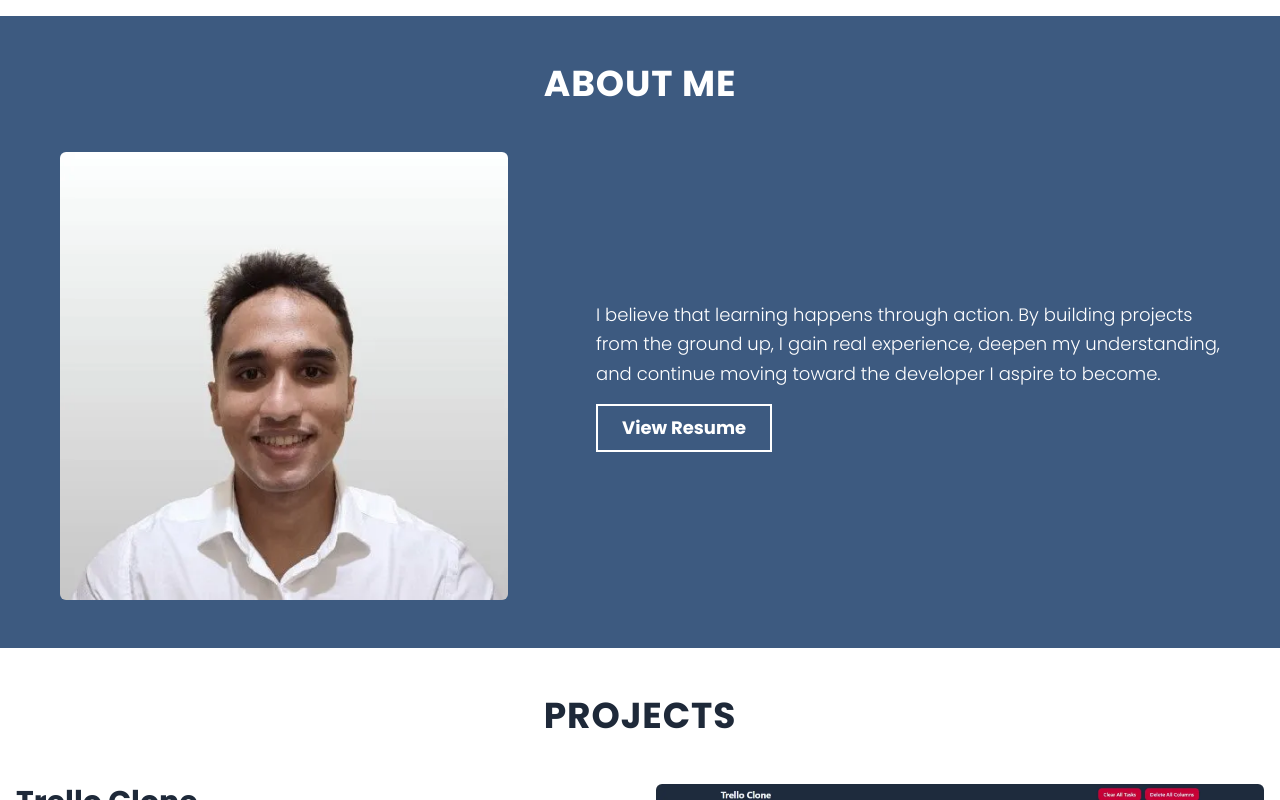
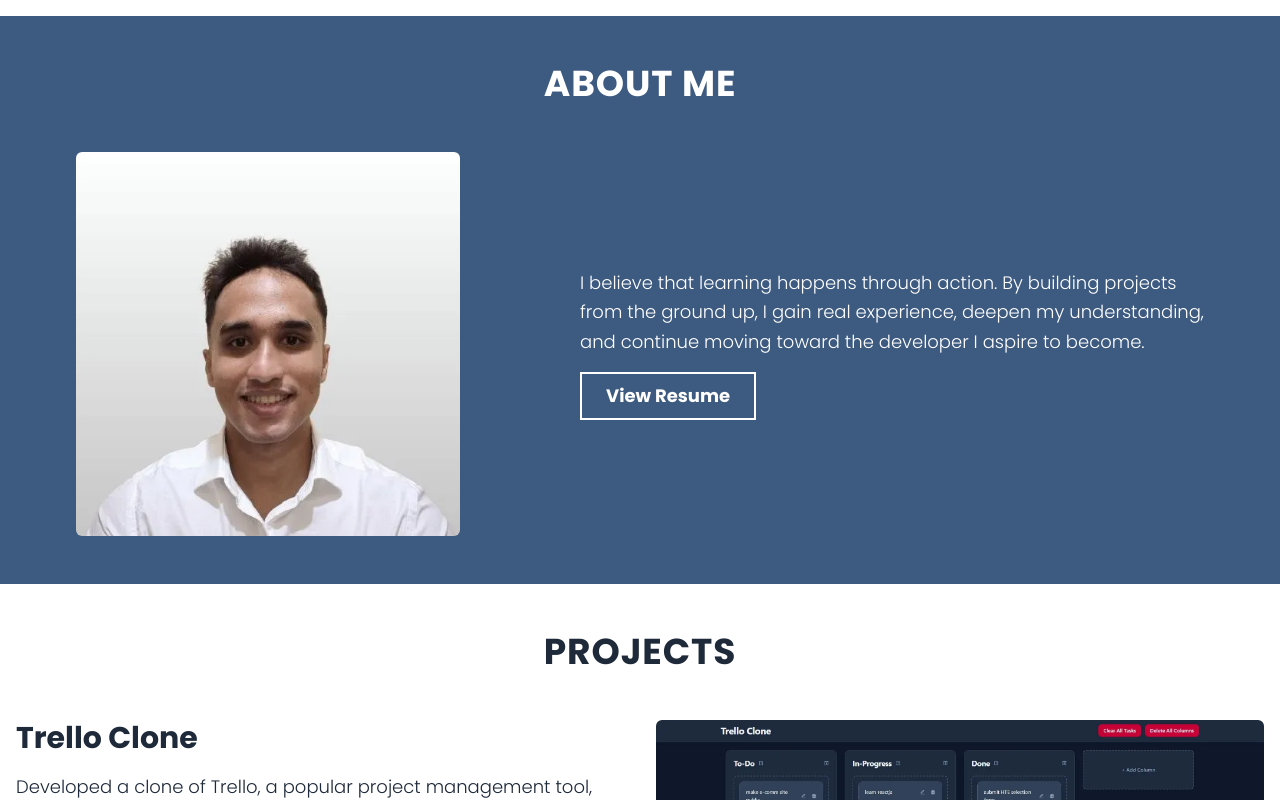
Before and after one commit to egt11/react-portfolio, a React (Vite) app: page / in a window 1280 px wide. Shown: the part 704-1504 px from the top of the page. Built offline with nearby package versions, Linux system fonts and the light colour scheme; a web font is replaced by a local one.

Commit message:
refactored text/imgs size

```diff
--- a/package.json
+++ b/package.json
@@ -3,7 +3,7 @@
   "private": true,
   "version": "0.0.0",
   "type": "module",
-  "homepage": "https://egt11.github.io/react-portfolio",
+  "homepage": "https://egt11.github.io/portfolio",
   "scripts": {
     "dev": "vite",
     "build": "vite build",
--- a/src/components/sections/About.jsx
+++ b/src/components/sections/About.jsx
@@ -8,7 +8,7 @@ const About = () => {
     <section className='relative py-12 bg-primary text-white' id='about'>
       <h2 className='section-heading'>{aboutData.title}</h2>
       <div className="container mx-auto px-4 flex flex-col-reverse md:flex-row md:justify-around items-center gap-y-12">
-        <motion.div className="w-full max-w-xs md:max-w-[350px] lg:max-w-md" variants={fadeInLeft} initial="hidden" whileInView="visible" viewport={{ once: true, amount:0.5 }} transition={{duration: 0.5}}>
+        <motion.div className="w-full max-w-[270px] lg:max-w-sm" variants={fadeInLeft} initial="hidden" whileInView="visible" viewport={{ once: true, amount:0.5 }} transition={{duration: 0.5}}>
           <motion.img
             src={aboutData.image}
             alt={aboutData.alt}
--- a/src/components/sections/Hero.jsx
+++ b/src/components/sections/Hero.jsx
@@ -7,7 +7,7 @@ const Hero = () => {
 
     return (
         <motion.section className='relative' variants={fadeInStagger} initial="hidden" animate="visible" viewport={{once: true, amount: "all"}} id="home">
-            <div className="container mx-auto px-4 flex flex-col items-center justify-center min-h-[90vh] text-center gap-4 md:gap-8 lg:text-left lg:items-start">
+            <div className="container mx-auto px-4 flex flex-col items-center justify-center min-h-[90dvh] text-center gap-4 md:gap-8 lg:text-left lg:items-start">
                 <motion.h1 className='text-gray-800 font-bold text-3xl sm:text-4xl md:text-5xl lg:text-6xl leading-tight' variants={fadeInStaggerChildren}>
                     Hi, my name is <span className='text-primary'>{heroData.name}</span> <br />An aspiring full-stack Developer
                 </motion.h1>
--- a/src/components/ui/Button.jsx
+++ b/src/components/ui/Button.jsx
@@ -4,7 +4,7 @@ const Button = ({ text, background }) => {
     const colorStyle = background === 'white' ? "border-primary text-primary hover:bg-primary hover:text-white" : "border-white text-white hover:bg-white hover:text-primary"
 
     return (
-        <button className={`py-1 px-4 border-2 font-bold text-md md:py-2 md:px-6 md:text-lg transition cursor-pointer capitalize ${colorStyle}`}>{text}</button>
+        <button className={`py-1 px-4 border-2 font-bold text-md lg:py-2 lg:px-6 lg:text-lg transition cursor-pointer capitalize ${colorStyle}`}>{text}</button>
     )
 }
 
--- a/src/components/ui/ProjectInfo.jsx
+++ b/src/components/ui/ProjectInfo.jsx
@@ -9,7 +9,7 @@ const ProjectInfo = (props) => {
     return (
         <div className='grid grid-cols-1 md:grid-cols-2 gap-8 max-w-[1368px]'>
             <motion.div className='flex flex-col gap-4 items-start' variants={fadeInLeft} initial="hidden" whileInView="visible" viewport={{ once: true, amount: 0.5 }} transition={{ duration: 0.5 }}>
-                <h3 className='font-bold text-xl sm:text-2xl lg:text-3xl capitalize'>{title}</h3>
+                <h3 className='font-bold text-xl sm:text-2xl xl:text-3xl capitalize'>{title}</h3>
                 <p className='text-base lg:text-lg font-light leading-relaxed'>{description}</p>
                 <a href={href} target='_blank'>
                     <Button text={button} background={"white"} />
--- a/vite.config.js
+++ b/vite.config.js
@@ -5,5 +5,5 @@ import tailwindcss from '@tailwindcss/vite'
 // https://vite.dev/config/
 export default defineConfig({
   plugins: [react(), tailwindcss()],
-  base: "/react-portfolio/"
+  base: "/portfolio/"
 })
```
